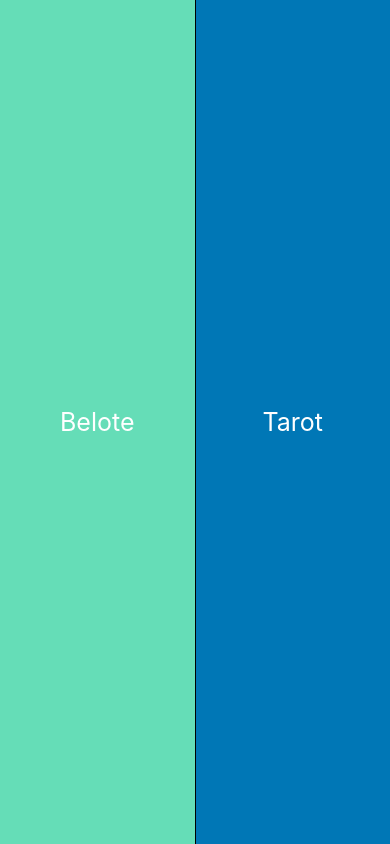
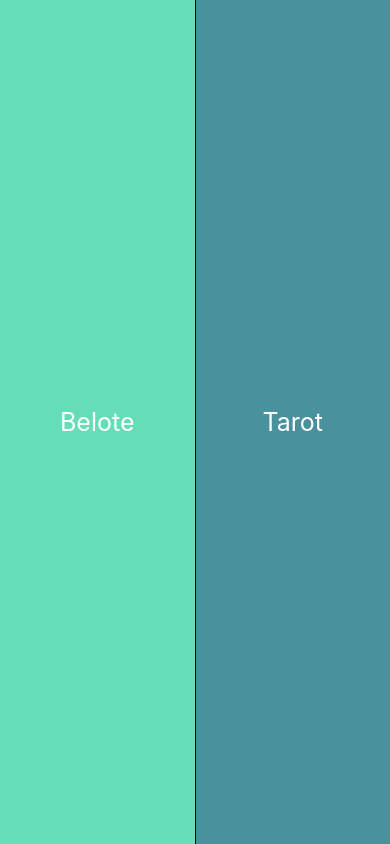
Before and after one commit to thomaslabassa/beloteAndTarotCountPoints, a React Native app: screen / in a window 390 px wide. Built offline with nearby package versions, Linux system fonts and the light colour scheme.

Commit message:
belote reducer + 2 page belote initialisation

```diff
--- a/App.jsx
+++ b/App.jsx
@@ -7,6 +7,7 @@ import TarotInitialization from './screens/TarotInitialization'
 import BeloteInitialization from './screens/BeloteInitialization';
 import TarotGame from './components/TarotGame';
 import PointsTarot from './components/PointsTarot';
+import BeloteGame from './components/BeloteGame';
 
 import { persistStore, persistReducer } from "redux-persist";
 import { PersistGate } from "redux-persist/integration/react";
@@ -16,13 +17,14 @@ import AsyncStorage from '@react-native-async-storage/async-storage';
 
 
 import tarot from './reducers/tarot';
+import belote from './reducers/belote';
 
 const persistConfig = {
   key: 'compteurPoint',
   storage: AsyncStorage,
 };
 
-const reducers = combineReducers({ tarot });
+const reducers = combineReducers({ tarot, belote });
 const persistedReducer = persistReducer(persistConfig, reducers);
 
 const store = configureStore({
@@ -46,6 +48,7 @@ export default function App() {
             <Stack.Screen name="BeloteInitialization" component={BeloteInitialization} />
             <Stack.Screen name="TarotGame" component={TarotGame} />
             <Stack.Screen name="PointsTarot" component={PointsTarot} />
+            <Stack.Screen name="BeloteGame" component={BeloteGame} />
           </Stack.Navigator>
         </NavigationContainer>
       </PersistGate>
--- /dev/null
+++ b/components/BeloteGame.jsx
@@ -0,0 +1,33 @@
+import { StyleSheet, Text, View, TouchableOpacity } from 'react-native';
+import { useState } from 'react';
+import { useEffect } from 'react';
+import { create, deleteGame } from '../reducers/tarot';
+import { useSelector, useDispatch } from 'react-redux';
+
+
+
+export default function BeloteGame(props) {
+    const dispatch = useDispatch();
+
+    const indexGame = props.route.params.index
+    const gameStore = useSelector((state) => state.belote.value);
+
+
+    return (
+        <View style={styles.container}>
+            <View style={{ flexDirection: 'row' }}>
+                <Text>{gameStore.games[indexGame].firstTeam.name}</Text>
+                <Text>{gameStore.games[indexGame].secondTeam.name}</Text>
+            </View>
+        </View>
+    );
+}
+
+const styles = StyleSheet.create({
+    container: {
+        flex: 1,
+        backgroundColor: '#fff',
+        alignItems: 'center',
+        justifyContent: 'center',
+    },
+});
--- a/components/TarotGame.jsx
+++ b/components/TarotGame.jsx
@@ -284,7 +284,7 @@ export default function TarotGame(props, { navigation }) {
         if (!isFourPlayer) {
             arr.push({ name: name.fifth, total: totalPoints(gameStore.games[indexGame].fifthPlayer.game), preneur: howManyPreneur(gameStore.games[indexGame].fifthPlayer.preneur), contrat: whichHandTaken(gameStore.games[indexGame].fifthPlayer.preneur) });
         }
-        console.log(arr)
+
         let arrPoints = [...arr]
         arrPoints.sort((a, b) => b.total - a.total)
         setArrRankingsPoints(arrPoints)
@@ -292,7 +292,7 @@ export default function TarotGame(props, { navigation }) {
         let arrPreneur = [...arr]
         arrPreneur.sort((a, b) => b.preneur - a.preneur)
         setArrRankingsPreneur(arrPreneur)
-
+        console.log(arr)
     }, [modalStatsVisible]);
 
 
@@ -572,17 +572,19 @@ export default function TarotGame(props, { navigation }) {
 
                     <View style={{ alignItems: 'center' }}>
 
-                        <Text>Classement</Text>
+                        <Text style={{ fontSize: 20, marginTop: '5%', marginBottom: '5%' }}>Classement</Text>
                         {arrRankingsPoints && arrRankingsPoints.map((data, i) => (
                             <View key={i} >
                                 <Text > {i + 1}  {data.name}:  {data.total}</Text>
                             </View>
                         ))}
 
-                        <Text>Nombre de fois pris</Text>
+                        <Text style={{ fontSize: 20, marginTop: '5%', marginBottom: '5%' }}>Nombre de fois pris</Text>
                         {arrRankingsPreneur && arrRankingsPreneur.map((data, i) => (
                             <View key={i} >
-                                <Text > {data.name}:  {data.preneur}</Text>
+                                <TouchableOpacity>
+                                    <Text > {data.name}:  {data.preneur} </Text>
+                                </TouchableOpacity>
                             </View>
                         ))}
                     </View>
--- /dev/null
+++ b/reducers/belote.jsx
@@ -0,0 +1,48 @@
+import { createSlice } from '@reduxjs/toolkit';
+
+
+const initialState = {
+    value: { games: [] },
+};
+export const userSlice = createSlice({
+    name: 'belote',
+    initialState,
+    reducers: {
+        create: (state, action) => {
+            state.value.games.push({
+                firstTeam: {
+                    name: action.payload[0],
+                    points: [0]
+                },
+                secondTeam: {
+                    name: action.payload[1],
+                    points: [0]
+                },
+
+            })
+        },
+        addGame: (state, action) => {
+            const point = action.payload
+            const gameIndex = state.value.games.findIndex((game, index) => index === point.index)
+
+            if (gameIndex !== -1) {
+                const game = state.value.games[gameIndex];
+                game.firstTeam.points.push(point.firstTeam.points);
+                game.secondTeam.points.push(point.secondTeam.points);
+
+
+            }
+        },
+        // delete all games in a game
+        deleteGame: (state, action) => {
+            const indexToDelete = action.payload;
+
+            if (indexToDelete >= 0 && indexToDelete < state.value.games.length) {
+                state.value.games.splice(indexToDelete, 1);
+            }
+        },
+
+    },
+});
+export const { create, deleteGame, addGame } = userSlice.actions;
+export default userSlice.reducer;
--- a/screens/BeloteInitialization.jsx
+++ b/screens/BeloteInitialization.jsx
@@ -1,9 +1,36 @@
-import { StyleSheet, Text, View } from 'react-native';
+import { StyleSheet, Text, View, TouchableOpacity } from 'react-native';
+import { useState } from 'react';
+import { useEffect } from 'react';
+import { useSelector, useDispatch } from 'react-redux';
+import { create, deleteGame } from '../reducers/belote';
 
-export default function BeloteInitialization() {
+
+
+export default function BeloteInitialization(props) {
+    const dispatch = useDispatch();
+
+    const gameStore = useSelector((state) => state.belote.value);
+
+    const [createNewgame, setCreateNewgame] = useState(false)
+    const [loadGame, setLoadGame] = useState(false)
+
+    const goToBeloteGame = () => {
+        dispatch(create(['Nous', 'Eux']))
+        let position = gameStore.length ? Number(gameStore.games.length) : 0
+        props.navigation.navigate("BeloteGame", { index: position })
+    }
+
     return (
         <View style={styles.container}>
-            <Text>belote</Text>
+            {(!createNewgame && !loadGame) && <View style={{ height: '100%', width: '100%', alignItems: 'center', marginTop: '30%' }}>
+                <TouchableOpacity style={[styles.choix, { backgroundColor: '#BED3C3' }]} onPress={() => goToBeloteGame()}>
+                    <Text style={{ color: 'black', fontSize: 15 }}>Créer une nouvelle partie</Text>
+                </TouchableOpacity>
+                <TouchableOpacity style={[styles.choix, { backgroundColor: '#CE6A6B' }]} onPress={() => setLoadGame(true)}>
+                    <Text style={{ color: 'white', fontSize: 15 }}>Charger une partie existante</Text>
+                </TouchableOpacity>
+
+            </View>}
 
         </View>
     );
--- a/screens/Home.jsx
+++ b/screens/Home.jsx
@@ -39,7 +39,7 @@ const styles = StyleSheet.create({
         backgroundColor: '#65ddb7',
     },
     tarot: {
-        backgroundColor: '#0077b6',
+        backgroundColor: '#4A919E',
     },
     text: {
         color: 'white',
--- a/screens/TarotInitialization.jsx
+++ b/screens/TarotInitialization.jsx
@@ -36,9 +36,9 @@ export default function TarotInitialization(props) {
             key={i}
             onPress={() => loadOldTarotGame([gameStore.games[i].firstPlayer.name, gameStore.games[i].secondPlayer.name, gameStore.games[i].thirdPlayer.name,
             gameStore.games[i].forthPlayer.name, gameStore.games[i].fifthPlayer.name], i)}
-            style={{ backgroundColor: 'white', height: '5%', marginTop: '5%', justifyContent: 'center' }}
+            style={{ backgroundColor: '#4A919E', height: '5%', marginTop: '5%', justifyContent: 'center' }}
         >
-            <View style={{ flexDirection: 'row', alignItems: 'center', justifyContent: 'space-between', paddingRight: '5%', paddingLeft: '5%', backgroundColor: '#0077b6', borderRadius: 15, height: '90%' }}>
+            <View style={{ flexDirection: 'row', alignItems: 'center', justifyContent: 'space-between', paddingRight: '5%', paddingLeft: '5%', backgroundColor: '#CE6A6B', borderRadius: 15, height: '90%' }}>
                 <Text>{i + 1}</Text>
                 <Text style={{ color: 'black' }}>{gameStore.games[i].firstPlayer.name}</Text>
                 <Text style={{ color: 'black' }}>{gameStore.games[i].secondPlayer.name}</Text>
@@ -103,13 +103,14 @@ export default function TarotInitialization(props) {
     return (
 
         <View style={styles.container}>
-            <Image source={require('../assets/oudler.png')} style={{ width: '100%', height: '29%' }} />
+            {/* <Image source={require('../assets/oudler.png')} style={{ width: '100%', height: '18%', resizeMode: 'contain' }} /> */}
+            <Text style={{ fontSize: 35, color: 'white' }}>Tarot</Text>
 
             {(!createNewgame && !loadGame) && <View style={{ height: '100%', width: '100%', alignItems: 'center', marginTop: '30%' }}>
-                <TouchableOpacity style={[styles.choix, { backgroundColor: '#0077b6' }]} onPress={() => setCreateNewgame(true)}>
-                    <Text style={{ color: 'white', fontSize: 15 }}>Créer une nouvelle partie</Text>
+                <TouchableOpacity style={[styles.choix, { backgroundColor: '#BED3C3' }]} onPress={() => setCreateNewgame(true)}>
+                    <Text style={{ color: 'black', fontSize: 15 }}>Créer une nouvelle partie</Text>
                 </TouchableOpacity>
-                <TouchableOpacity style={[styles.choix, { backgroundColor: '#ff7648' }]} onPress={() => setLoadGame(true)}>
+                <TouchableOpacity style={[styles.choix, { backgroundColor: '#CE6A6B' }]} onPress={() => setLoadGame(true)}>
                     <Text style={{ color: 'white', fontSize: 15 }}>Charger une partie existante</Text>
                 </TouchableOpacity>
 
@@ -120,12 +121,12 @@ export default function TarotInitialization(props) {
                     <Text style={{ fontSize: 20, marginTop: '5%' }} >Combien de joueurs</Text>
                     <View style={styles.numberPlayer}>
                         <TouchableOpacity onPress={() => { setFourPlayer(true); setFivePlayer(false); setName({ ...name, fifth: null }) }}
-                            style={[fourPlayer && { backgroundColor: 'green' }, styles.cadreNumberPlayer]}>
-                            <Text>4 Joueurs</Text>
+                            style={[fourPlayer && { backgroundColor: '#BED3C3', marginRight: '7%' }, styles.cadreNumberPlayer]}>
+                            <Text style={{ fontSize: 18 }}>4 Joueurs</Text>
                         </TouchableOpacity>
                         <TouchableOpacity onPress={() => { setFivePlayer(true); setFourPlayer(false) }}
-                            style={[fivePlayer && { backgroundColor: 'green' }, styles.cadreNumberPlayer]}>
-                            <Text>5 Joueurs</Text>
+                            style={[fivePlayer && { backgroundColor: '#BED3C3' }, styles.cadreNumberPlayer]}>
+                            <Text style={{ fontSize: 18 }}>5 Joueurs</Text>
                         </TouchableOpacity>
                     </View>
                     < View style={{ width: '100%', height: '45%', alignItems: 'center', justifyContent: 'space-between' }}>
@@ -186,7 +187,7 @@ export default function TarotInitialization(props) {
 const styles = StyleSheet.create({
     container: {
         flex: 1,
-        backgroundColor: 'white',
+        backgroundColor: '#4A919E',
         alignItems: 'center',
         paddingTop: '10%',
 
@@ -216,7 +217,7 @@ const styles = StyleSheet.create({
         alignItems: 'center',
         justifyContent: 'center',
         marginTop: '10%',
-        borderRadius: 15,
+        borderRadius: 25,
 
     },
     input: {
```
